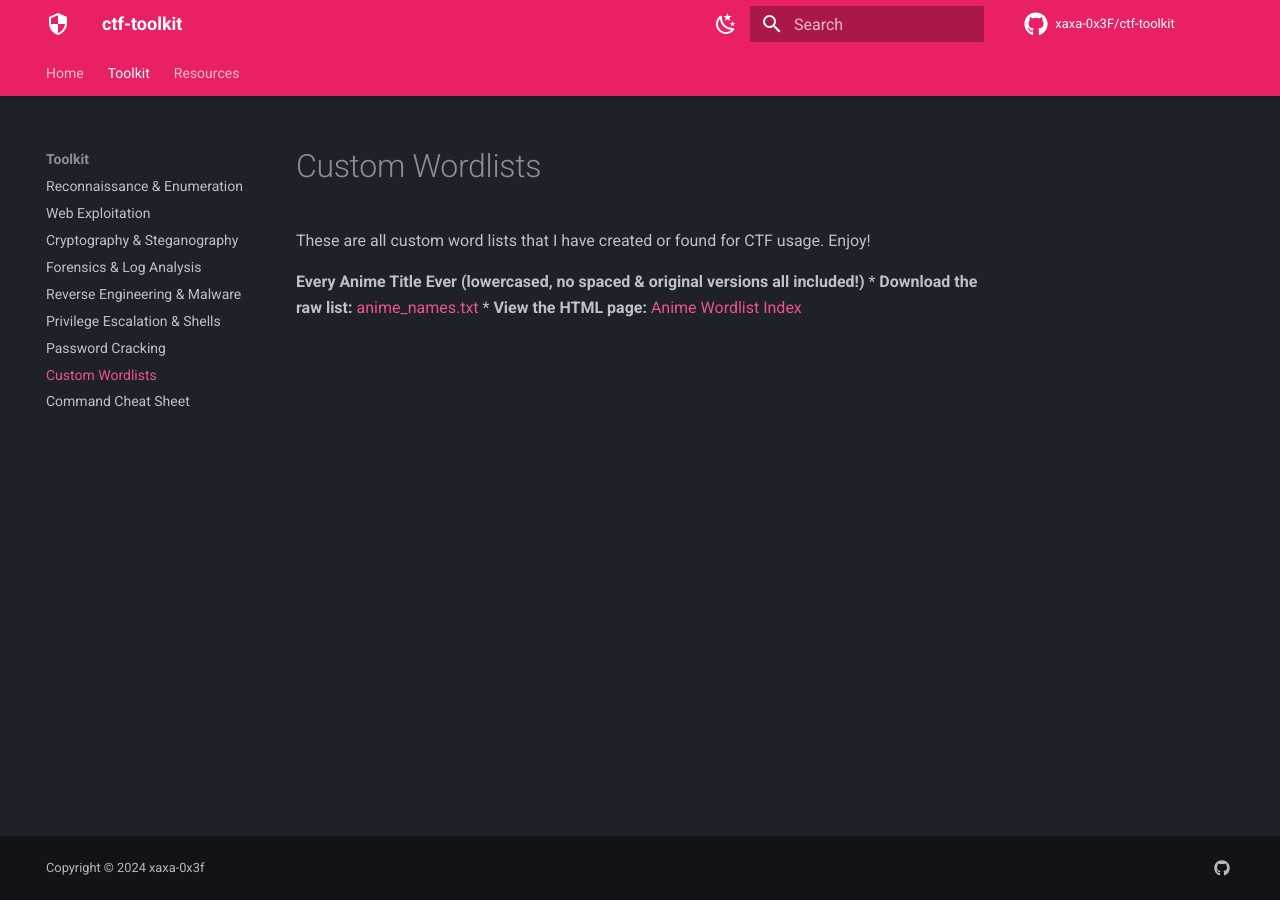
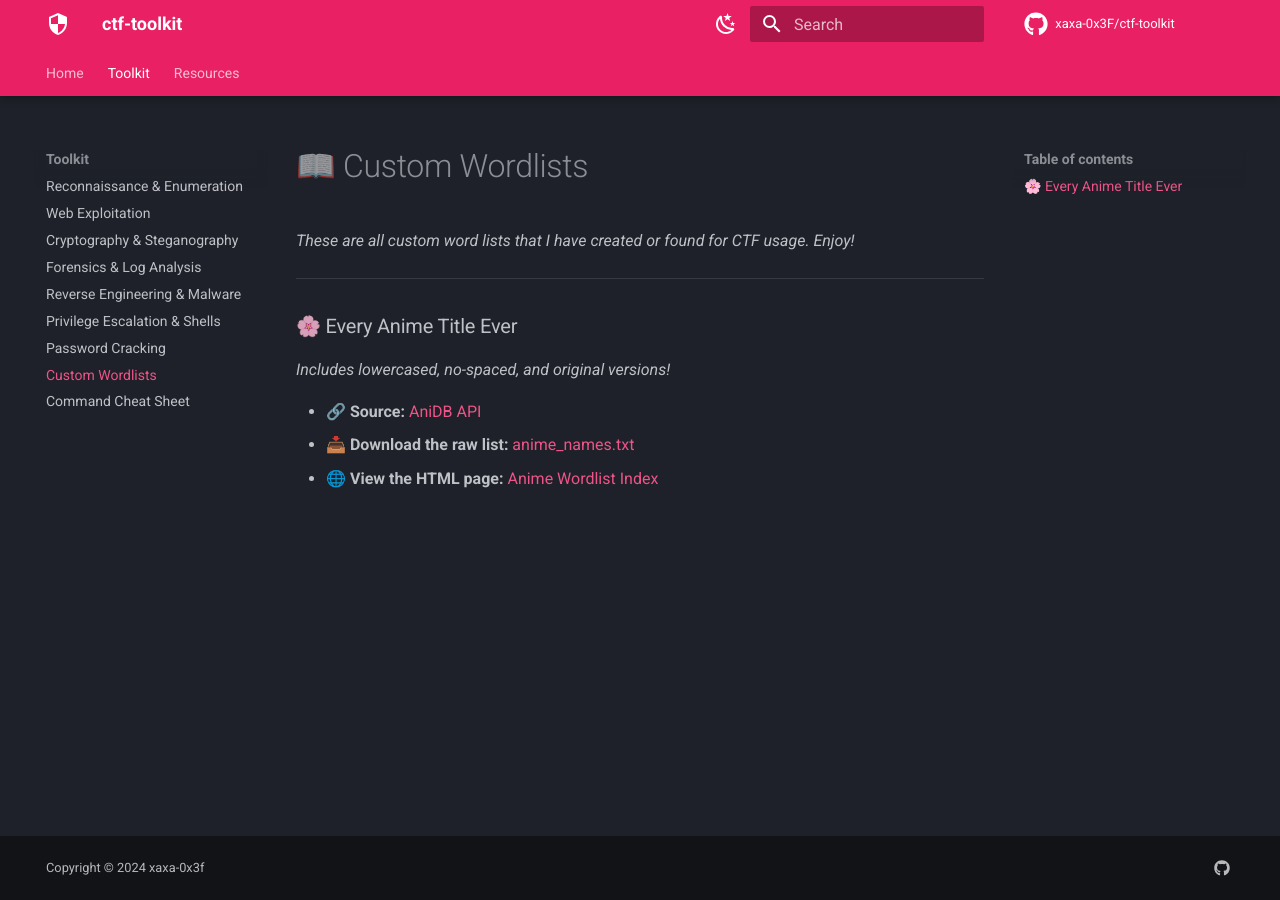
Before and after one commit to xaxa-0x3F/ctf-toolkit, an MkDocs documentation site: the page built from docs/wordlists/anime.md, in a window 1280 px wide. Built offline with MkDocs 1.6.1 and Material for MkDocs 9.7.7, drawn with Linux system fonts in a browser that asks for light colours; comment, search, counter and statistics services are not loaded.

Commit message:
Added source, fixed styling

```diff
--- a/docs/wordlists/anime.md
+++ b/docs/wordlists/anime.md
@@ -1,8 +1,12 @@
-# Custom Wordlists
+# 📖 Custom Wordlists
 
-These are all custom word lists that I have created or found for CTF usage.
-Enjoy!
+*These are all custom word lists that I have created or found for CTF usage. Enjoy!*
 
-**Every Anime Title Ever (lowercased, no spaced & original versions all included!)**
-* **Download the raw list:** [anime_names.txt](anime_names/anime_names.txt)
-* **View the HTML page:** [Anime Wordlist Index](anime_names/index.html)
+---
+
+### 🌸 Every Anime Title Ever
+*Includes lowercased, no-spaced, and original versions!*
+
+* 🔗 **Source:** [AniDB API](https://wiki.anidb.net/API#Anime_Titles)
+* 📥 **Download the raw list:** [anime_names.txt](anime_names/anime_names.txt)
+* 🌐 **View the HTML page:** [Anime Wordlist Index](anime_names/index.html)
```
